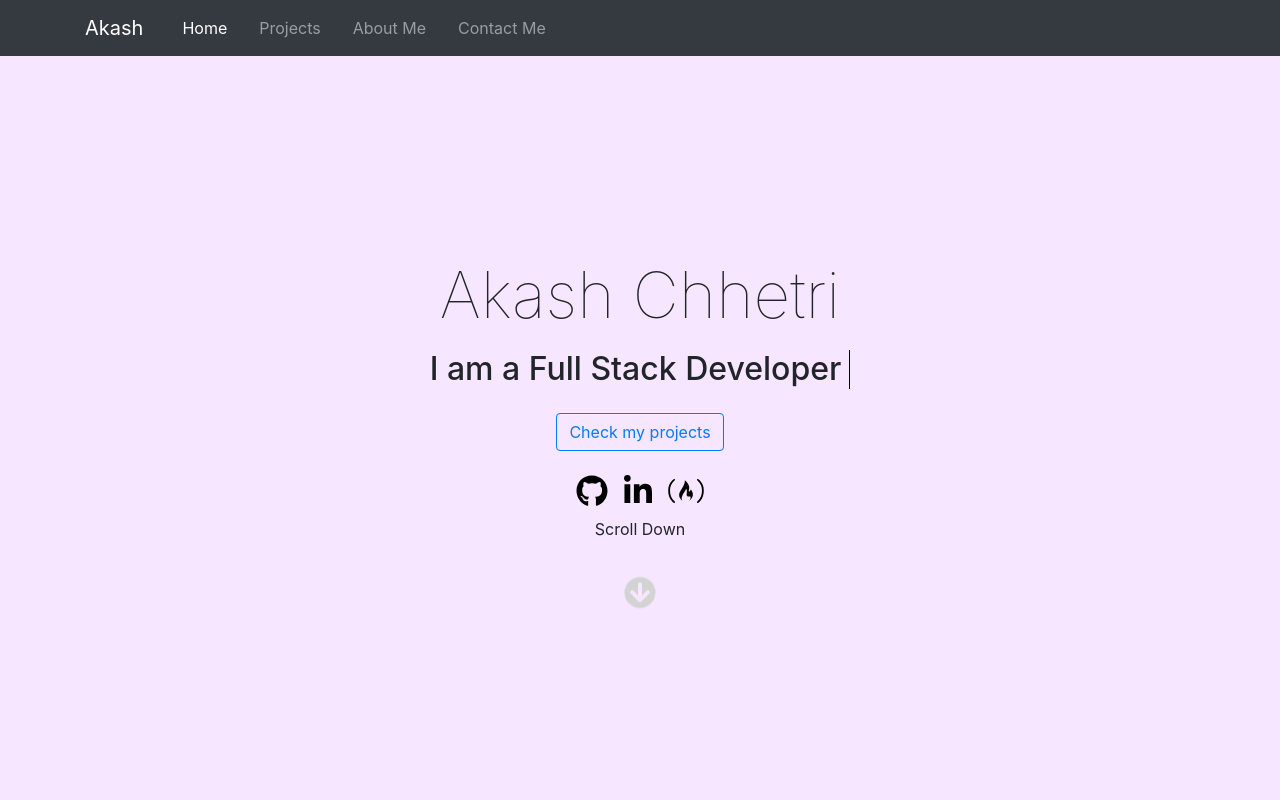
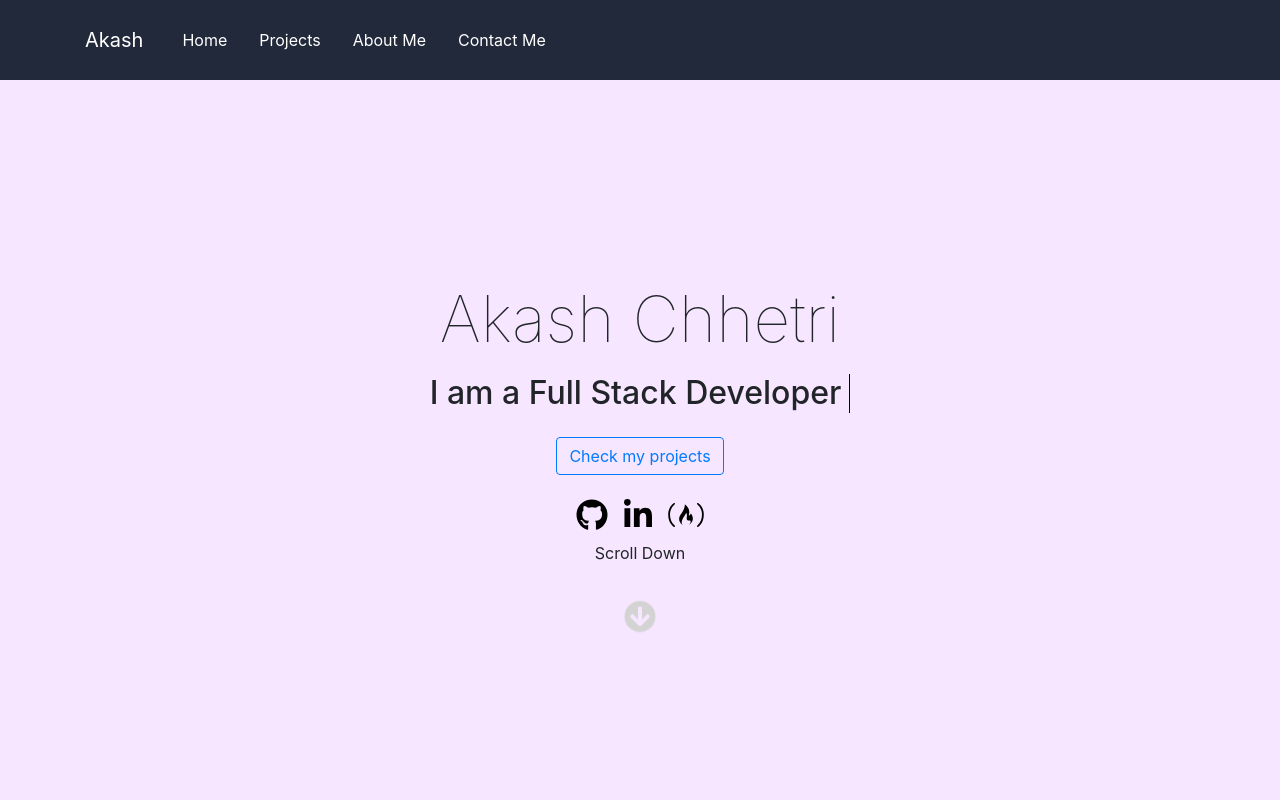
Before and after one commit to achhetr/portfolio, a React (Create React App) app: page / in a window 1280 px wide. Shown: the top 800 px of the page. Built offline with nearby package versions, Linux system fonts and the light colour scheme.

Commit message:
header redesigned

```diff
--- a/src/components/About/About.js
+++ b/src/components/About/About.js
@@ -3,7 +3,6 @@ import { Card, Button, Container, Image, Col, Row } from 'react-bootstrap';
 import { FontAwesomeIcon } from '@fortawesome/react-fontawesome';
 import { Link } from 'react-router-dom';
 
-import FooterInfo from '../FooterInfo/FooterInfo';
 import aboutStyle from './about.module.css';
 
 const About = () => (
@@ -79,7 +78,6 @@ const About = () => (
 				</Card.Body>
 			</Card>
 		</Container>
-		<FooterInfo />
 	</>
 );
 
--- a/src/components/FooterInfo/FooterInfo.js
+++ b/src/components/FooterInfo/FooterInfo.js
@@ -9,7 +9,7 @@ const FooterInfo = () => {
 				Let me help you grow your business.
 			</h4>
 			<h4 className={footerInfoStyle.BottomTitle}>
-				Let's enjoy from here onwards
+				Let's work together :)
 			</h4>
 			<ArrowUp />
 		</div>
--- a/src/components/FooterInfo/footerInfo.module.css
+++ b/src/components/FooterInfo/footerInfo.module.css
@@ -1,6 +1,6 @@
 .Container {
 	width: 100vw;
-	min-height: 95vh;
+	min-height: 99vh;
 	background: #21293b;
 	color: white;
 	display: flex;
@@ -13,6 +13,7 @@
 .Title {
 	font-weight: 100;
 	font-size: 4rem;
+	padding: 0 1rem;
 }
 
 .NavLink {
@@ -41,7 +42,6 @@
 
 	.Title {
 		font-size: 2rem;
-		padding: 0 1rem;
 	}
 	.BottomTitle {
 		font-size: 0.9rem;
--- a/src/components/Header/Header.js
+++ b/src/components/Header/Header.js
@@ -1,27 +1,44 @@
 import React from 'react';
 import { Navbar, Nav, NavbarBrand, Container } from 'react-bootstrap';
 import { NavLink, Link } from 'react-router-dom';
+import headerStyle from './header.module.css';
 
 const Header = () => (
-	<Navbar collapseOnSelect expand="lg" bg="dark" variant="dark">
+	<Navbar
+		collapseOnSelect
+		expand="lg"
+		className={headerStyle.NavBarContainer}
+	>
 		<Container>
 			<Link to="/" className="d-none d-md-block">
-				<NavbarBrand>Akash</NavbarBrand>
+				<NavbarBrand className={headerStyle.NavLink}>Akash</NavbarBrand>
 			</Link>
 			<Container>
 				<Navbar.Toggle aria-controls="responsive-navbar-nav" />
 				<Navbar.Collapse id="responsive-navbar-nav">
 					<Nav className="mr-auto">
-						<NavLink to="/" className="nav-link mr-3">
+						<NavLink
+							to="/"
+							className={`nav-link mr-3 ${headerStyle.NavLink}`}
+						>
 							Home
 						</NavLink>
-						<NavLink to="/projects" className="nav-link mr-3">
+						<NavLink
+							to="/projects"
+							className={`nav-link mr-3 ${headerStyle.NavLink}`}
+						>
 							Projects
 						</NavLink>
-						<NavLink to="/about" className="nav-link mr-3">
+						<NavLink
+							to="/about"
+							className={`nav-link mr-3 ${headerStyle.NavLink}`}
+						>
 							About Me
 						</NavLink>
-						<NavLink to="/contact" className="nav-link mr-3">
+						<NavLink
+							to="/contact"
+							className={`nav-link mr-3 ${headerStyle.NavLink}`}
+						>
 							Contact Me
 						</NavLink>
 					</Nav>
--- /dev/null
+++ b/src/components/Header/header.module.css
@@ -0,0 +1,13 @@
+.NavBarContainer {
+	min-height: 5rem;
+	background: #21293b;
+}
+
+.NavLink {
+	color: white !important;
+}
+
+.NavLink:hover,
+.NavLink:focus {
+	color: rgb(248, 220, 248) !important;
+}
--- a/src/components/Projects/Projects.js
+++ b/src/components/Projects/Projects.js
@@ -5,7 +5,6 @@ import uuid from 'react-uuid';
 
 import projectsStyle from './projects.module.css';
 import projectList from '../../Constants/projectList';
-import FooterInfo from '../FooterInfo/FooterInfo';
 
 const Projects = () => (
 	<>
@@ -19,7 +18,6 @@ const Projects = () => (
 				</Row>
 			</div>
 		</Container>
-		<FooterInfo />
 	</>
 );
 
--- a/src/index.css
+++ b/src/index.css
@@ -17,3 +17,8 @@ code {
 	font-family: source-code-pro, Menlo, Monaco, Consolas, 'Courier New',
 		monospace;
 }
+
+/* Bootstrap component style */
+.navbar-toggler-icon {
+	background-image: url(https://www.flaticon.com/svg/static/icons/svg/3524/3524701.svg) !important;
+}
```
